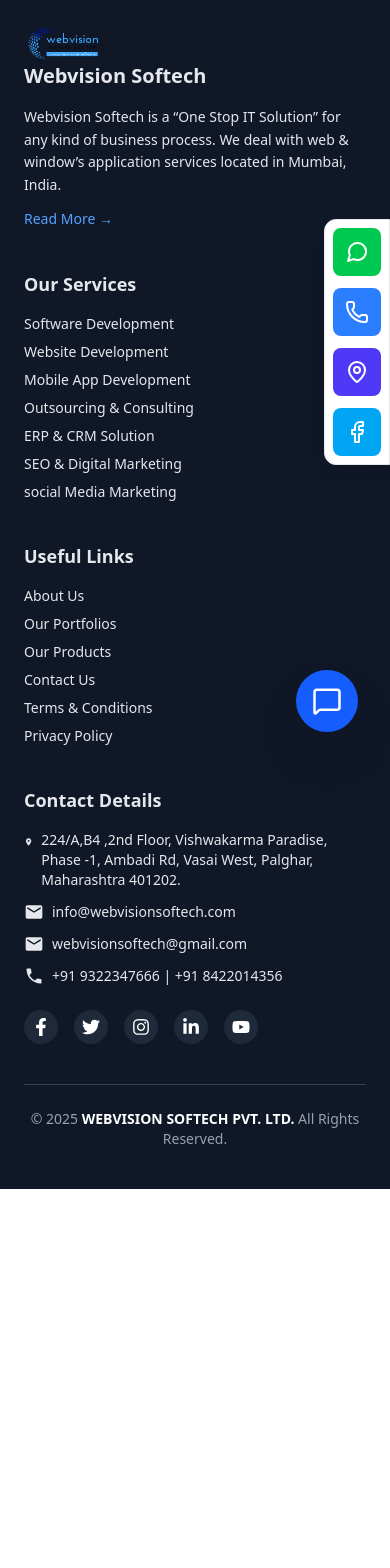
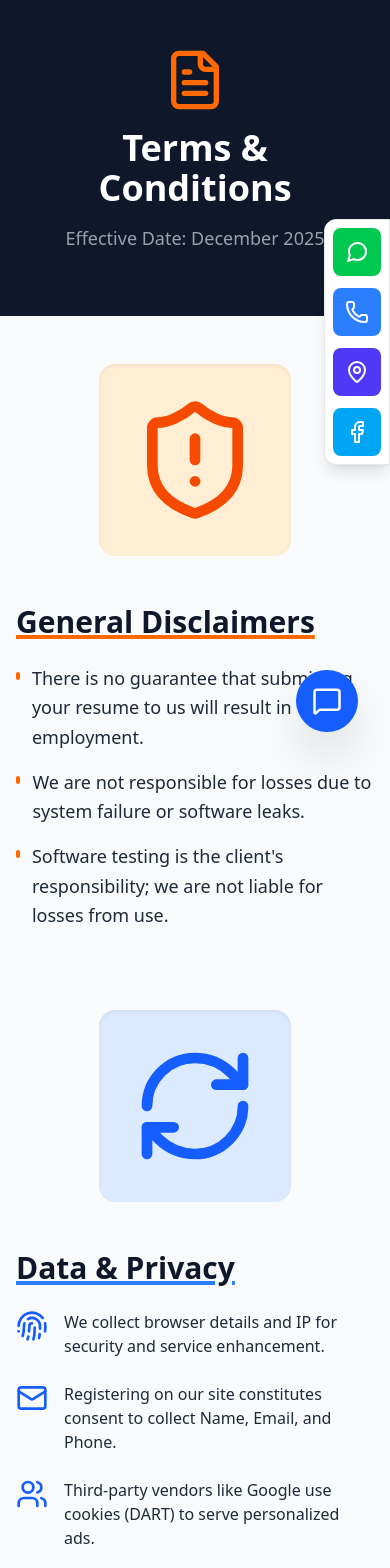
Before and after one commit to neerajk001/webvision, a React (Vite) app: page /TermsPage in a window 390 px wide. Shown: the part 80-1648 px from the top of the page. Before the commit the page ends 1269 px from the top, so only its background shows below. Built offline with nearby package versions, Linux system fonts and the light colour scheme; the HTML template or start-up script is replaced by a standard one.

Commit message:
added term page and few more improvement

```diff
--- a/src/App.jsx
+++ b/src/App.jsx
@@ -8,7 +8,7 @@
 import IndustriesWeServe from "./components/IndustriesWeServe";
 import TeamSection from "./components/TeamSection";
 import Testimonials from "./components/Testimonials";
- import ChatbotSystem from "./components/ChatbotSystem";
+import ChatbotSystem from "./components/ChatbotSystem";
 import Footer from "./components/Footer";
 
 import AboutUs from "./pages/AboutUs";
@@ -28,15 +28,16 @@
 import SeoPage from "./pages/servicesPages/SeoPage";
 import SmmPage from "./pages/servicesPages/SmmPage";
 import HeroSection from "./pages/HeroSection";
+import TermsPage from "./pages/TermsPage";
 
 const Home = () => {
   return (
     <>
-      <HeroSection/>
+      <HeroSection />
       <Hero />
       <Services />
       <IndustriesWeServe />
-        <Aboutus />
+      <Aboutus />
       <TeamSection />
       <Testimonials />
     </>
@@ -58,6 +59,7 @@
           <Route path="/client" element={<OurClients />} />
           <Route path="/contact" element={<Contact />} />
           <Route path="/demo" element={<Demo />} />
+          <Route path="/TermsPage" element={<TermsPage />} />
 
           <Route path="/servicesPages/appDev" element={<AppDevlopPage />} />
           <Route
@@ -79,7 +81,7 @@
         </Routes>
       </main>
       <ChatbotSystem />
-       <Footer />
+      <Footer />
     </Router>
   );
 };
--- a/src/components/Navbar.jsx
+++ b/src/components/Navbar.jsx
@@ -16,6 +16,7 @@
     { name: 'Our Product', path: '/product' },
     { name: 'Client', path: '/client' },
     { name: 'Contact', path: '/contact' },
+    { name: 'Term', path: 'TermsPage' },
   ];
 
   const handleNavigation = (path) => {
--- /dev/null
+++ b/src/components/ScrollToTop.jsx
@@ -0,0 +1,15 @@
+import { useEffect } from "react";
+import { useLocation } from "react-router-dom";
+
+export default function ScrollToTop({ behavior = "auto" }) {
+  const { pathname } = useLocation();
+
+  useEffect(() => {
+    // Jump to top on route change (also covers page refreshes where pathname is set)
+    if (typeof window !== "undefined") {
+      window.scrollTo({ top: 0, behavior });
+    }
+  }, [pathname, behavior]);
+
+  return null;
+}
--- a/src/components/Services.jsx
+++ b/src/components/Services.jsx
@@ -120,7 +120,7 @@
                     >
                         <motion.div
                             key={index}
-                            className="group bg-white rounded-xl overflow-hidden shadow-sm hover:shadow-xl transition-shadow duration-300 flex flex-col"
+                            className="group bg-white  overflow-hidden shadow-sm hover:shadow-xl transition-shadow duration-300 flex flex-col"
                             variants={cardVariants}
                         >
                             {/* Image Container */}
--- /dev/null
+++ b/src/pages/TermsPage.jsx
@@ -0,0 +1,183 @@
+import React, { useEffect} from 'react';
+import { motion } from 'framer-motion';
+import {
+  FileText, ShieldAlert, Fingerprint, Mail,
+  Scale, BookOpen, Users, Gavel, RefreshCw, AlertTriangle
+} from 'lucide-react';
+
+// Animation variants
+const fadeInUp = {
+  hidden: { opacity: 0, y: 20 },
+  visible: { opacity: 1, y: 0, transition: { duration: 0.6 } }
+};
+
+const staggerContainer = {
+  hidden: { opacity: 0 },
+  visible: {
+    opacity: 1,
+    transition: { staggerChildren: 0.2 }
+  }
+};
+
+const TermsPage = () => {
+
+
+
+
+
+  return (
+
+    <div className="min-h-screen bg-gray-50 font-sans text-gray-800 antialiased">
+
+
+      {/* --- SECTION 1: HERO / HEADER --- */}
+      <motion.header
+        className="bg-slate-900 py-16 px-6 text-center text-white"
+        initial="hidden"
+        animate="visible"
+        variants={fadeInUp}
+      >
+
+
+        <FileText className="mx-auto mb-4 h-16 w-16 text-orange-500" />
+        <h1 className="text-4xl font-extrabold md:text-6xl">Terms & Conditions</h1>
+        <p className="mt-4 text-lg text-gray-400">Effective Date: December 2025</p>
+      </motion.header>
+
+      <main className="mx-auto max-w-6xl px-4 py-12">
+
+        {/* --- SECTION 2: RIGHT WORD / LEFT ICON --- */}
+        <motion.section
+          className="mb-20 grid grid-cols-1 items-center gap-12 md:grid-cols-2"
+          initial="hidden"
+          whileInView="visible"
+          viewport={{ once: true }}
+          variants={staggerContainer}
+        >
+          <div className="flex justify-center md:order-1">
+            <motion.div variants={fadeInUp} className="rounded-2xl bg-orange-100 p-8 shadow-inner">
+              <ShieldAlert className="h-32 w-32 text-orange-600 lg:h-48 lg:w-48" />
+            </motion.div>
+          </div>
+          <motion.div variants={fadeInUp} className="md:order-2">
+            <h2 className="mb-6 text-3xl font-bold text-slate-900 underline decoration-orange-500 decoration-4">General Disclaimers</h2>
+            <ul className="space-y-4 text-lg leading-relaxed">
+              <li className="flex items-start gap-3">
+                <span className="mt-2 h-2 w-2 rounded-full bg-orange-500"></span>
+                There is no guarantee that submitting your resume to us will result in employment.
+              </li>
+              <li className="flex items-start gap-3">
+                <span className="mt-2 h-2 w-2 rounded-full bg-orange-500"></span>
+                We are not responsible for losses due to system failure or software leaks.
+              </li>
+              <li className="flex items-start gap-3">
+                <span className="mt-2 h-2 w-2 rounded-full bg-orange-500"></span>
+                Software testing is the client's responsibility; we are not liable for losses from use.
+              </li>
+            </ul>
+          </motion.div>
+        </motion.section>
+
+        {/* --- SECTION 3: LEFT WORD / RIGHT ICON --- */}
+        <motion.section
+          className="mb-20 grid grid-cols-1 items-center gap-12 md:grid-cols-2"
+          initial="hidden"
+          whileInView="visible"
+          viewport={{ once: true }}
+          variants={staggerContainer}
+        >
+          <motion.div className="order-2 md:order-1">
+            <h2 className="mb-6 text-3xl font-bold text-slate-900 underline decoration-blue-500 decoration-4">Data & Privacy</h2>
+            <div className="space-y-6">
+              <div className="flex gap-4">
+                <Fingerprint className="h-8 w-8 flex-shrink-0 text-blue-600" />
+                <p>We collect browser details and IP for security and service enhancement.</p>
+              </div>
+              <div className="flex gap-4">
+                <Mail className="h-8 w-8 flex-shrink-0 text-blue-600" />
+                <p>Registering on our site constitutes consent to collect Name, Email, and Phone.</p>
+              </div>
+              <div className="flex gap-4">
+                <Users className="h-8 w-8 flex-shrink-0 text-blue-600" />
+                <p>Third-party vendors like Google use cookies (DART) to serve personalized ads.</p>
+              </div>
+            </div>
+          </motion.div>
+          <div className="order-1 flex justify-center md:order-2">
+            <motion.div variants={fadeInUp} className="rounded-2xl bg-blue-100 p-8 shadow-inner">
+              <RefreshCw className="h-32 w-32 animate-spin-slow text-blue-600 lg:h-48 lg:w-48" />
+            </motion.div>
+          </div>
+        </motion.section>
+
+        {/* --- SECTION 4: DETAILED TERMS GRID (3 columns responsive) --- */}
+        <motion.section
+          className="mb-20"
+          initial="hidden"
+          whileInView="visible"
+          viewport={{ once: true }}
+          variants={staggerContainer}
+        >
+          <h2 className="mb-12 text-center text-4xl font-bold">Additional Disclosures</h2>
+          <div className="grid grid-cols-1 gap-8 md:grid-cols-3">
+            <motion.div variants={fadeInUp} className="rounded-xl border border-gray-200 bg-white p-6 shadow-md hover:shadow-xl transition-shadow">
+              <Scale className="mb-4 h-10 w-10 text-orange-500" />
+              <h3 className="mb-2 text-xl font-bold">Interpretation</h3>
+              <p className="text-sm text-gray-600">Definitions for CMS, Downloads, and Entries apply strictly for non-commercial educational use.</p>
+            </motion.div>
+
+            <motion.div variants={fadeInUp} className="rounded-xl border border-gray-200 bg-white p-6 shadow-md hover:shadow-xl transition-shadow">
+              <BookOpen className="mb-4 h-10 w-10 text-orange-500" />
+              <h3 className="mb-2 text-xl font-bold">License Grant</h3>
+              <p className="text-sm text-gray-600">Object Retrieval grants a personal, non-transferable, non-exclusive license to access and study entries.</p>
+            </motion.div>
+
+            <motion.div variants={fadeInUp} className="rounded-xl border border-gray-200 bg-white p-6 shadow-md hover:shadow-xl transition-shadow">
+              <Gavel className="mb-4 h-10 w-10 text-orange-500" />
+              <h3 className="mb-2 text-xl font-bold">Governing Law</h3>
+              <p className="text-sm text-gray-600">This agreement is governed by English law and subject to the exclusive jurisdiction of English courts.</p>
+            </motion.div>
+          </div>
+        </motion.section>
+
+        {/* --- SECTION 5: FINAL WARNINGS --- */}
+        <motion.section
+          className="rounded-3xl bg-slate-900 p-10 text-white shadow-2xl"
+          initial={{ opacity: 0, scale: 0.95 }}
+          whileInView={{ opacity: 1, scale: 1 }}
+          transition={{ duration: 0.5 }}
+          viewport={{ once: true }}
+        >
+          <div className="flex flex-col items-center gap-6 md:flex-row">
+            <AlertTriangle className="h-20 w-20 text-yellow-400" />
+            <div>
+              <h2 className="text-3xl font-bold">Indemnity & Suspension</h2>
+              <p className="mt-4 text-gray-300">
+                You agree to indemnify Object Retrieval against all claims resulting from your breach of these terms.
+                Access may be suspended without notice for violations.
+              </p>
+              <button className="mt-6 rounded-full bg-orange-500 px-8 py-3 font-bold text-white transition hover:bg-orange-600">
+                Contact Legal Support
+              </button>
+            </div>
+          </div>
+        </motion.section>
+      </main>
+
+
+
+      {/* Tailwind helper for slow spin */}
+      <style jsx>{`
+        .animate-spin-slow {
+          animation: spin 8s linear infinite;
+        }
+        @keyframes spin {
+          from { transform: rotate(0deg); }
+          to { transform: rotate(360deg); }
+        }
+      `}</style>
+    </div>
+  );
+};
+
+export default TermsPage;
```
Also changed, not shown: src/components/About.jsx (+36 -13 lines), src/components/TeamSection.jsx (+7 -14 lines), src/pages/servicesPages/SmmPage.jsx (+11 -11 lines).
